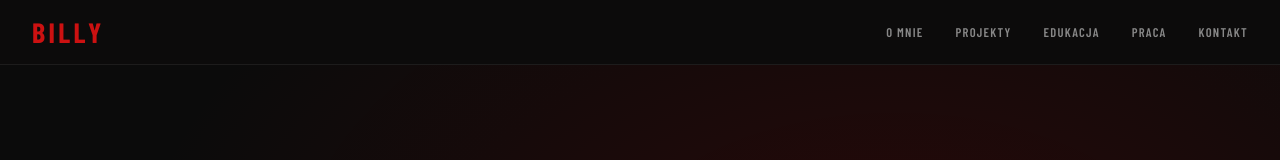
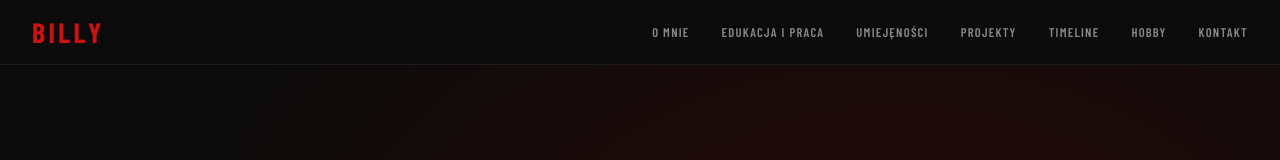
Before and after one commit to Billypl/portfolio, a React (Vite) app: page / in a window 1280 px wide. Shown: the top 160 px of the page. Built offline with nearby package versions, Linux system fonts and the light colour scheme; a web font is replaced by a local one.

Commit message:
set sections in order

```diff
--- a/src/App.jsx
+++ b/src/App.jsx
@@ -8,6 +8,7 @@ import Experience from './sections/Experience'
 import Skills from './sections/Skills'
 import Contact from './sections/Contact'
 import Footer from './sections/Footer'
+import Hobby from './sections/Hobby'
 
 function App() {
 
@@ -17,13 +18,14 @@ function App() {
       <div className={style.mainContainer}>
         <Hero/>
         <Wave1 width="150px"/>
-        <Timeline/>
+        <Experience/> {/* edu, work, github, skills */}
+        <Skills/>
         <Wave1 color='var(--dark-red)' width="150px"/>
         <Projects/>
         <Wave1 color='var(--dark-red)' width="150px"/>
-        <Experience/>
+        <Timeline/>
         <Wave1 color='var(--dark-red)' width="150px"/>
-        <Skills/>
+        <Hobby/>
         <Wave1 color='var(--dark-red)' width="150px"/>
         <Contact/>
         <Wave1 color='var(--dark-red)' width="150px"/>
--- /dev/null
+++ b/src/sections/Hobby.jsx
@@ -0,0 +1,19 @@
+import styles from './Hobby.module.css';
+import Section from '../components/Section';
+
+function Hobby() {
+    return (<>
+        <Section id="hobby"
+            className={styles.hobby}
+            color={"var(--black)"}
+            headerDesc="Moje hobby"
+            headerTitle="Hobby"
+            descriptionColor="var(--red)"
+        >
+            Hobby
+        </Section>
+    </>
+    )
+}
+
+export default Hobby
--- a/src/sections/Navbar.jsx
+++ b/src/sections/Navbar.jsx
@@ -3,11 +3,13 @@ import styles from './Navbar.module.css';
 import Logo from '../components/Logo';
 
 const links = [
-  { label: "O MNIE",   href: "#about"      },
-  { label: "PROJEKTY", href: "#projects"   },
-  { label: "EDUKACJA", href: "#education"  },
-  { label: "PRACA",    href: "#experience" },
-  { label: "KONTAKT",  href: "#contact"    },
+  { label: "O MNIE",           href: "#aboutme"    },
+  { label: "EDUKACJA I PRACA", href: "#educationandwork"  },
+  { label: "UMIEJĘNOŚCI",      href: "#skills"     },
+  { label: "PROJEKTY",         href: "#projects"   },
+  { label: "TIMELINE",         href: "#timeline"   },
+  { label: "HOBBY",            href: "#hobby"      },
+  { label: "KONTAKT",          href: "#contact"    },
 ];
 
 function Navbar() {
```
Also changed, not shown: src/sections/Hobby.module.css (added).
